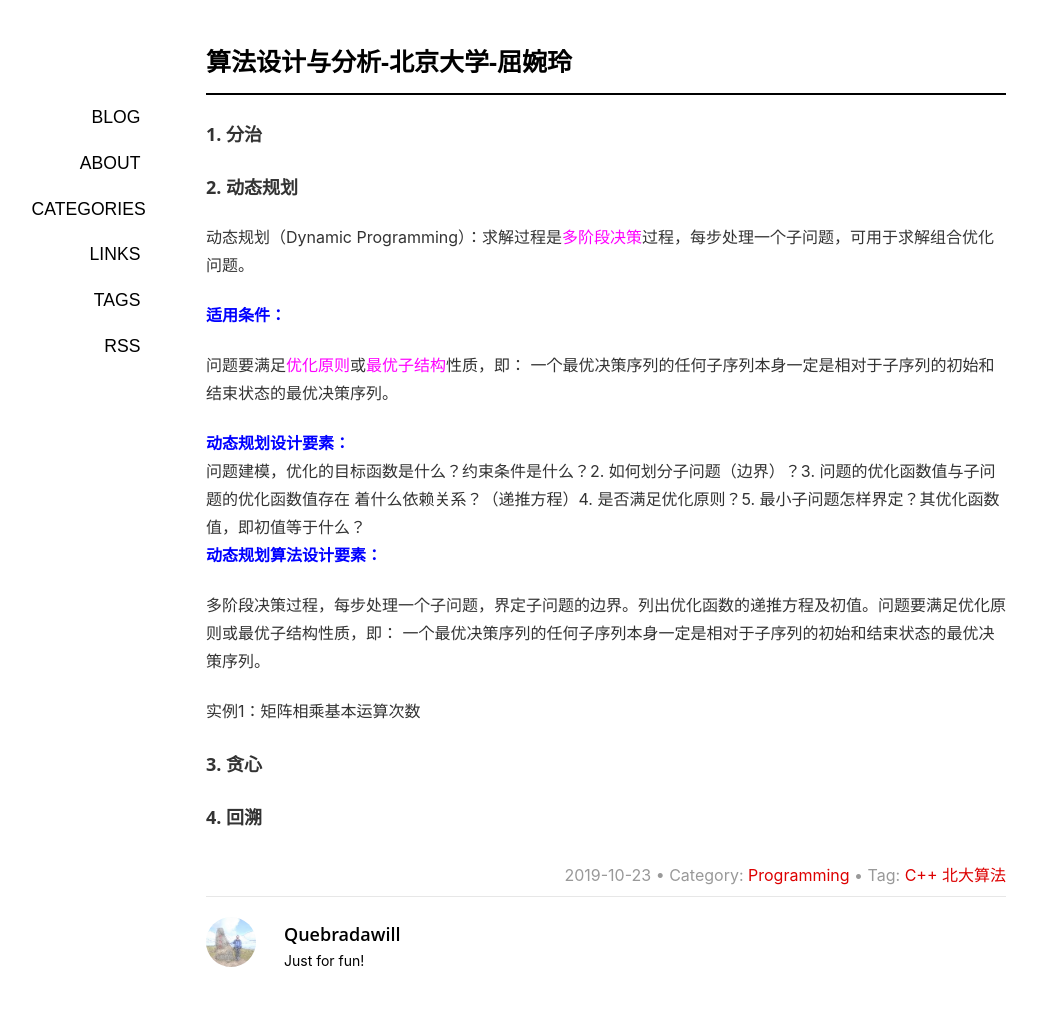
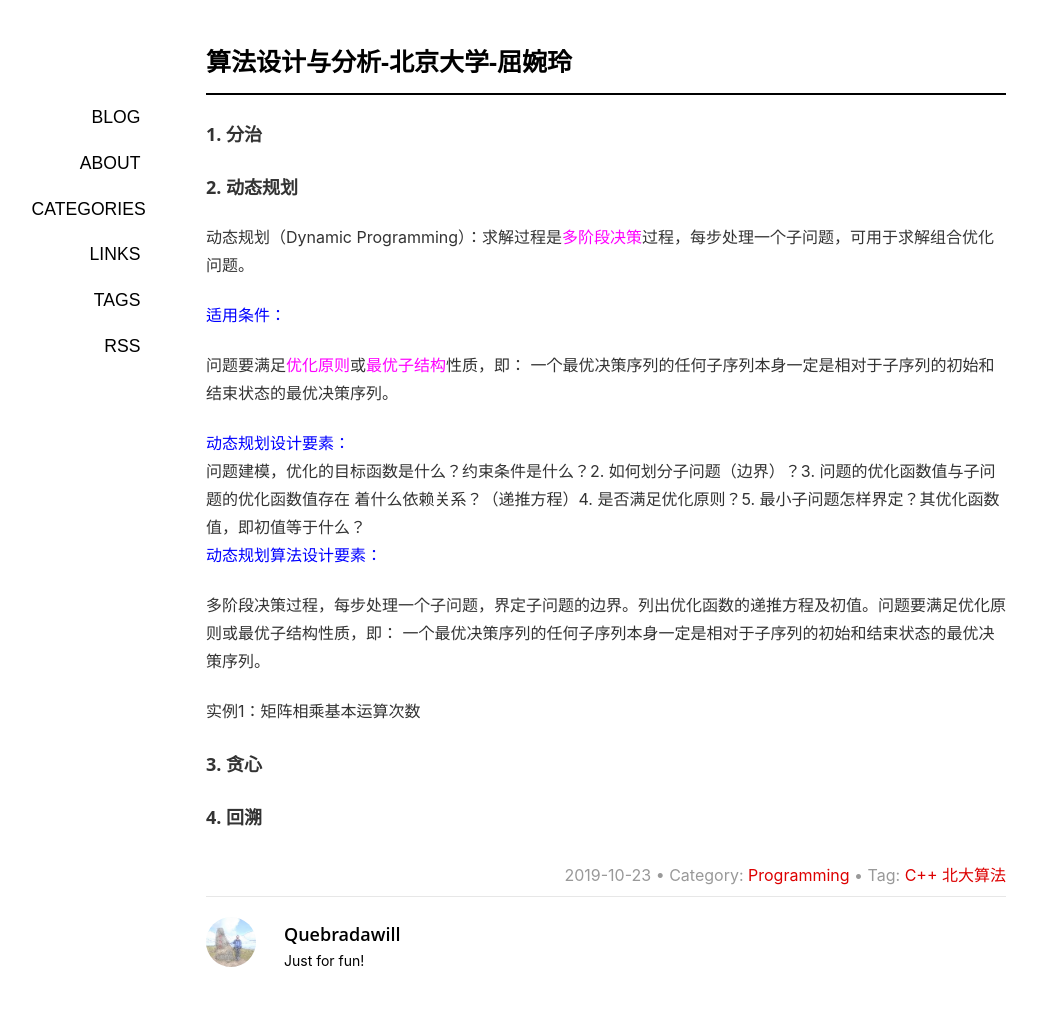
Before and after one commit to Quebradawill/quebrada.github.io, a Jekyll site: the page built from _posts/2019-10-23-algorithm-design-analysis-pku.md, in a window 1280 px wide. Shown: the whole page, without its empty margins (34-1071 px from the left). Built offline with Jekyll 4.4.1, drawn with Linux system fonts in a browser that asks for light colours; a script that is not in the unit is left out; comment, search, counter and statistics services are not loaded.

Commit message:
Update 2019-10-23-algorithm-design-analysis-pku.md

```diff
--- a/_posts/2019-10-23-algorithm-design-analysis-pku.md
+++ b/_posts/2019-10-23-algorithm-design-analysis-pku.md
@@ -18,11 +18,11 @@ author: Quebradawill
 
 动态规划（Dynamic Programming）：求解过程是<font color='magenta'>多阶段决策</font>过程，每步处理一个子问题，可用于求解组合优化问题。
 
-<font color='blue'><strong>适用条件：</strong></font>问题要满足<font color='magenta'>优化原则</font>或<font color='magenta'>最优子结构</font>性质，即： 一个最优决策序列的任何子序列本身一定是相对于子序列的初始和结束状态的最优决策序列。
+<font color='blue'>适用条件：</font>问题要满足<font color='magenta'>优化原则</font>或<font color='magenta'>最优子结构</font>性质，即： 一个最优决策序列的任何子序列本身一定是相对于子序列的初始和结束状态的最优决策序列。
 
-<font color='blue'><b>动态规划设计要素：</b></font>1. 问题建模，优化的目标函数是什么？约束条件是什么？2. 如何划分子问题（边界）？3. 问题的优化函数值与子问题的优化函数值存在 着什么依赖关系？（递推方程）4. 是否满足优化原则？5. 最小子问题怎样界定？其优化函数值，即初值等于什么？
+<font color='blue'>动态规划设计要素：</font>1. 问题建模，优化的目标函数是什么？约束条件是什么？2. 如何划分子问题（边界）？3. 问题的优化函数值与子问题的优化函数值存在 着什么依赖关系？（递推方程）4. 是否满足优化原则？5. 最小子问题怎样界定？其优化函数值，即初值等于什么？
 
-<font color='blue'><b>动态规划算法设计要素：</b></font>多阶段决策过程，每步处理一个子问题，界定子问题的边界。列出优化函数的递推方程及初值。问题要满足优化原则或最优子结构性质，即： 一个最优决策序列的任何子序列本身一定是相对于子序列的初始和结束状态的最优决策序列。
+<font color='blue'>动态规划算法设计要素：</font>多阶段决策过程，每步处理一个子问题，界定子问题的边界。列出优化函数的递推方程及初值。问题要满足优化原则或最优子结构性质，即： 一个最优决策序列的任何子序列本身一定是相对于子序列的初始和结束状态的最优决策序列。
 
 实例1：矩阵相乘基本运算次数
 
```
